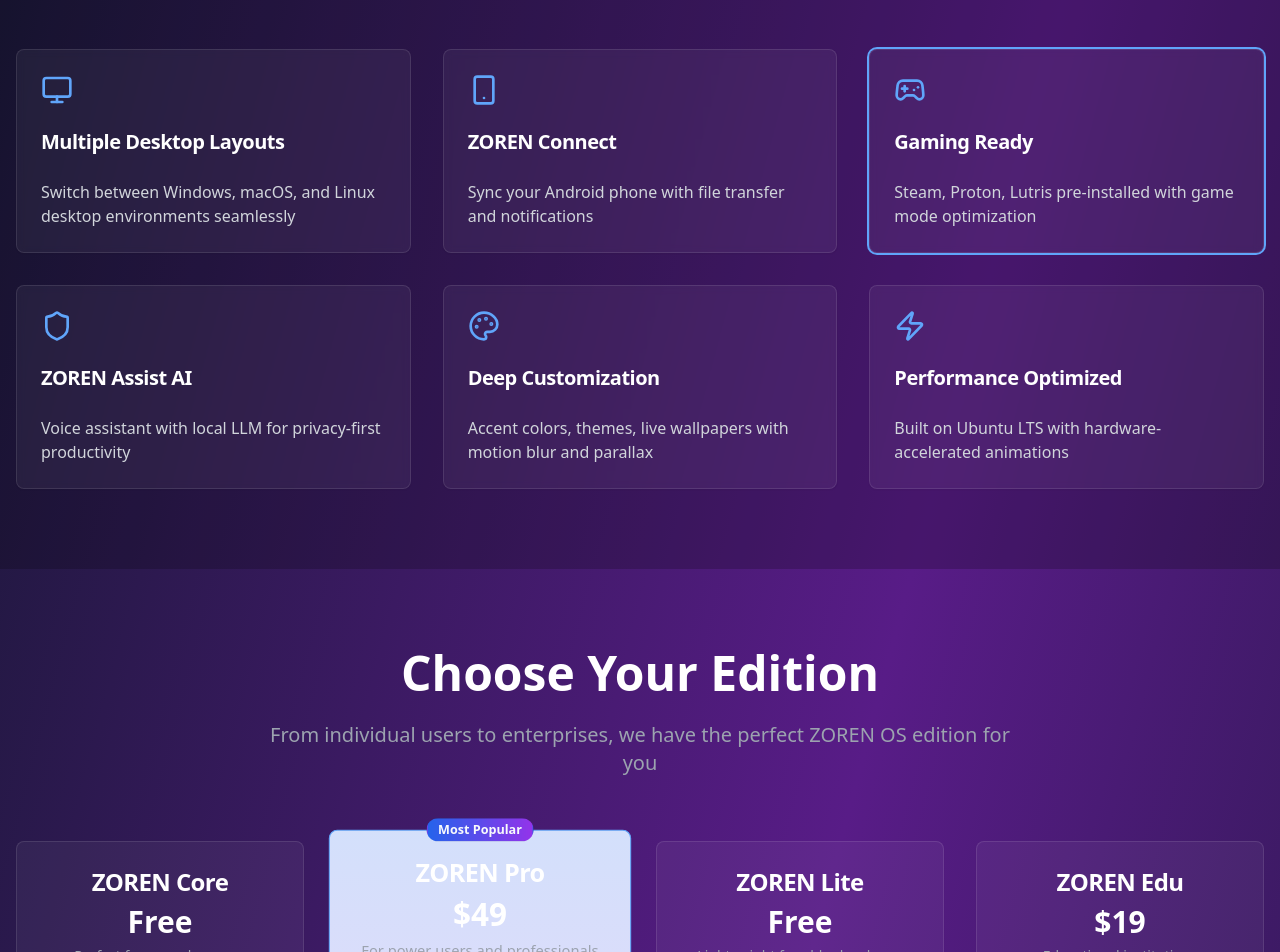
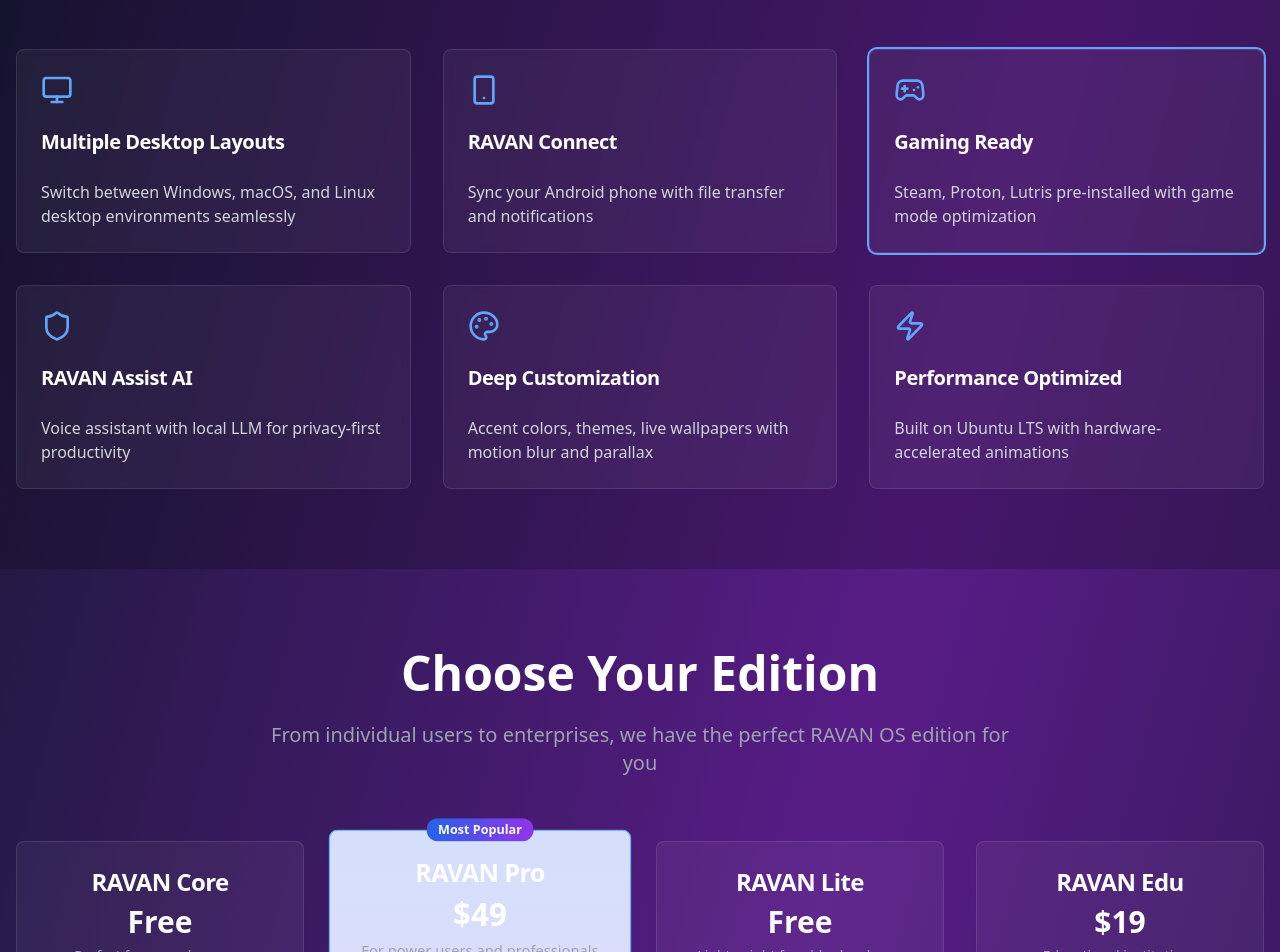
Before and after one commit to Dishant-Pawar/NeonOS, a React (Vite) app: page / in a window 1280 px wide. Shown: the part 820-1772 px from the top of the page. Built offline with nearby package versions, Linux system fonts and the light colour scheme.

Commit message:
Replace ZOREN with RAVAN
Replaces all instances of "ZOREN" with "RAVAN" in the codebase.

```diff
--- a/src/pages/Index.tsx
+++ b/src/pages/Index.tsx
@@ -1,4 +1,3 @@
-
 import React, { useState, useEffect } from 'react';
 import { Card, CardContent, CardDescription, CardHeader, CardTitle } from "@/components/ui/card";
 import { Button } from "@/components/ui/button";
@@ -50,7 +49,7 @@ const Index = () => {
     },
     {
       icon: <Smartphone className="w-8 h-8" />,
-      title: "ZOREN Connect",
+      title: "RAVAN Connect",
       description: "Sync your Android phone with file transfer and notifications"
     },
     {
@@ -60,7 +59,7 @@ const Index = () => {
     },
     {
       icon: <Shield className="w-8 h-8" />,
-      title: "ZOREN Assist AI",
+      title: "RAVAN Assist AI",
       description: "Voice assistant with local LLM for privacy-first productivity"
     },
     {
@@ -77,13 +76,13 @@ const Index = () => {
 
   const editions = [
     {
-      name: "ZOREN Core",
+      name: "RAVAN Core",
       price: "Free",
       description: "Perfect for everyday users",
       features: [
         "All core features",
         "Multiple desktop layouts",
-        "ZOREN Connect",
+        "RAVAN Connect",
         "Basic AI assistant",
         "Software center",
         "Gaming support",
@@ -92,7 +91,7 @@ const Index = () => {
       highlighted: false
     },
     {
-      name: "ZOREN Pro",
+      name: "RAVAN Pro",
       price: "$49",
       description: "For power users and professionals",
       features: [
@@ -107,7 +106,7 @@ const Index = () => {
       highlighted: true
     },
     {
-      name: "ZOREN Lite",
+      name: "RAVAN Lite",
       price: "Free",
       description: "Lightweight for older hardware",
       features: [
@@ -121,7 +120,7 @@ const Index = () => {
       highlighted: false
     },
     {
-      name: "ZOREN Edu",
+      name: "RAVAN Edu",
       price: "$19",
       description: "Educational institutions",
       features: [
@@ -151,7 +150,7 @@ const Index = () => {
     {
       name: "Sarah Chen",
       role: "Software Developer",
-      content: "ZOREN OS combines the best of all worlds. Finally, an OS that just works!",
+      content: "RAVAN OS combines the best of all worlds. Finally, an OS that just works!",
       rating: 5
     },
     {
@@ -163,27 +162,27 @@ const Index = () => {
     {
       name: "Dr. Emily Watson",
       role: "University Professor",
-      content: "ZOREN Edu edition is perfect for our computer labs. Students love it!",
+      content: "RAVAN Edu edition is perfect for our computer labs. Students love it!",
       rating: 5
     }
   ];
 
   const faqs = [
     {
-      question: "Is ZOREN OS compatible with my hardware?",
-      answer: "ZOREN OS includes automatic driver installation and supports most modern hardware. Check our compatibility list on the download page."
+      question: "Is RAVAN OS compatible with my hardware?",
+      answer: "RAVAN OS includes automatic driver installation and supports most modern hardware. Check our compatibility list on the download page."
     },
     {
       question: "Can I run Windows applications?",
-      answer: "Yes! ZOREN Pro includes Wine and PlayOnLinux pre-configured for Windows app compatibility."
+      answer: "Yes! RAVAN Pro includes Wine and PlayOnLinux pre-configured for Windows app compatibility."
     },
     {
-      question: "How does ZOREN Connect work?",
-      answer: "ZOREN Connect seamlessly integrates with Android phones for file transfer, notifications, and more through a secure wireless connection."
+      question: "How does RAVAN Connect work?",
+      answer: "RAVAN Connect seamlessly integrates with Android phones for file transfer, notifications, and more through a secure wireless connection."
     },
     {
-      question: "Is my data secure with ZOREN Assist AI?",
-      answer: "Absolutely! ZOREN Assist prioritizes privacy with local LLM processing and offline fallbacks for all critical features."
+      question: "Is my data secure with RAVAN Assist AI?",
+      answer: "Absolutely! RAVAN Assist prioritizes privacy with local LLM processing and offline fallbacks for all critical features."
     },
     {
       question: "Can I upgrade between editions?",
@@ -201,7 +200,7 @@ const Index = () => {
             <div className="mb-8">
               <h1 className="text-6xl md:text-8xl font-bold text-white mb-4 tracking-tight">
                 <span className="bg-gradient-to-r from-blue-400 to-purple-400 bg-clip-text text-transparent">
-                  ZOREN
+                  RAVAN
                 </span>
                 <span className="text-white"> OS</span>
               </h1>
@@ -279,7 +278,7 @@ const Index = () => {
               Choose Your Edition
             </h2>
             <p className="text-xl text-gray-400 max-w-3xl mx-auto">
-              From individual users to enterprises, we have the perfect ZOREN OS edition for you
+              From individual users to enterprises, we have the perfect RAVAN OS edition for you
             </p>
           </div>
 
@@ -325,7 +324,7 @@ const Index = () => {
               Everything You Need, Built-in
             </h2>
             <p className="text-xl text-gray-400 max-w-3xl mx-auto">
-              ZOREN OS comes with a complete suite of applications for work, creativity, and entertainment
+              RAVAN OS comes with a complete suite of applications for work, creativity, and entertainment
             </p>
           </div>
 
@@ -419,14 +418,14 @@ const Index = () => {
               Ready to Experience the Future?
             </h2>
             <p className="text-xl text-gray-400 mb-12 max-w-2xl mx-auto">
-              Join thousands of users who have already made the switch to ZOREN OS.
+              Join thousands of users who have already made the switch to RAVAN OS.
               Download now and transform your computing experience.
             </p>
 
             <div className="flex flex-col sm:flex-row gap-4 justify-center items-center mb-12">
               <Button size="lg" className="bg-gradient-to-r from-blue-600 to-purple-600 hover:from-blue-700 hover:to-purple-700 text-white px-12 py-4 text-lg rounded-full transition-all duration-300 hover:scale-105">
                 <Download className="w-5 h-5 mr-2" />
-                Download ZOREN OS
+                Download RAVAN OS
               </Button>
               <Button variant="outline" size="lg" className="border-white/20 text-white hover:bg-white/10 px-8 py-4 text-lg rounded-full">
                 View System Requirements
@@ -458,7 +457,7 @@ const Index = () => {
       <footer className="bg-black/40 py-12 border-t border-white/10">
         <div className="container mx-auto px-4">
           <div className="text-center">
-            <h3 className="text-2xl font-bold text-white mb-4">ZOREN OS</h3>
+            <h3 className="text-2xl font-bold text-white mb-4">RAVAN OS</h3>
             <p className="text-gray-400 mb-6">One System. Endless Possibilities.</p>
             <div className="flex justify-center space-x-8 text-gray-400 text-sm">
               <a href="#" className="hover:text-white transition-colors">Privacy Policy</a>
@@ -467,7 +466,7 @@ const Index = () => {
               <a href="#" className="hover:text-white transition-colors">Blog</a>
             </div>
             <p className="text-gray-500 text-xs mt-6">
-              © 2024 ZOREN OS. All rights reserved.
+              © 2024 RAVAN OS. All rights reserved.
             </p>
           </div>
         </div>
```
